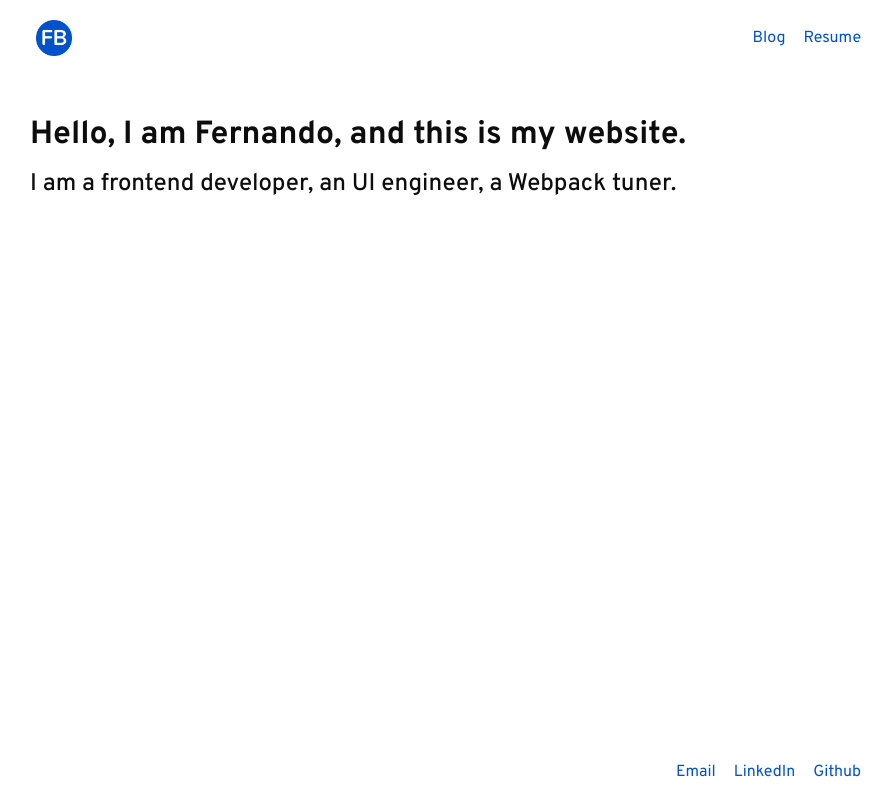
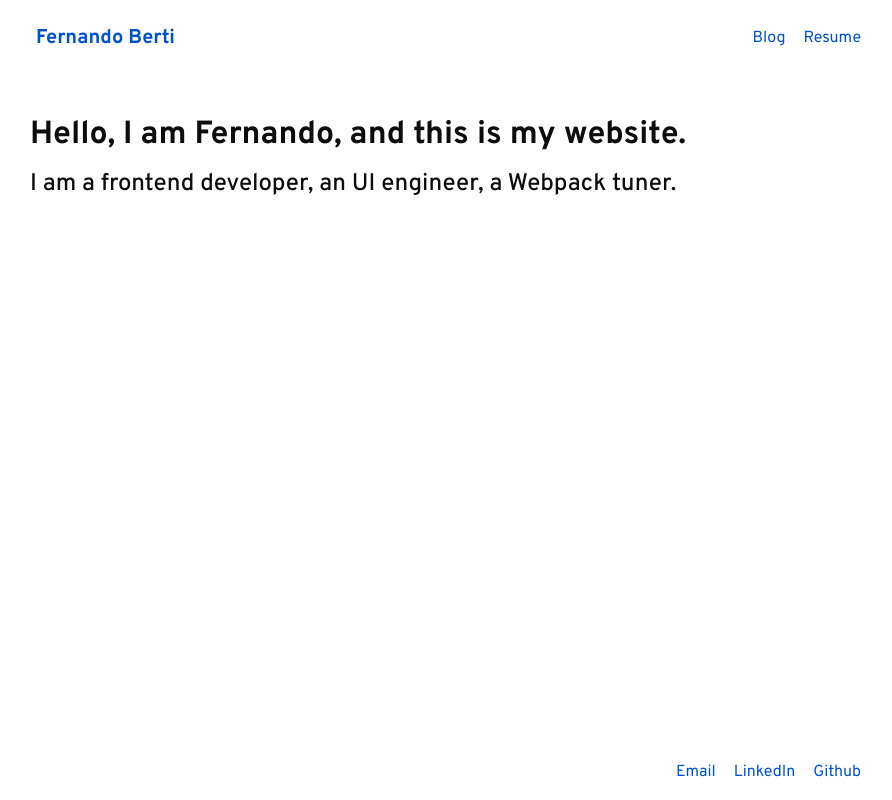
Before and after one commit to bertilxi/fberti.dev, a Nuxt app: page / in a window 1280 px wide. Shown: the whole page, without its empty margins (190-1082 px from the left). Built offline with nearby package versions, Linux system fonts and the light colour scheme; a small style sheet from the web is missing; a web font is replaced by a local one.

Commit message:
Update nuxt typescript

```diff
--- a/components/BlogPost.vue
+++ b/components/BlogPost.vue
@@ -7,7 +7,9 @@
       <h3 class="card-title h5 text-bold text-dark">
         {{ post.title }}
       </h3>
-      <div class="card-subtitle text-gray">{{ post.description }}</div>
+      <div class="card-subtitle text-gray">
+        {{ post.description }}
+      </div>
     </div>
   </nuxt-link>
 </template>
--- a/components/resume/Section.vue
+++ b/components/resume/Section.vue
@@ -1,6 +1,8 @@
 <template>
   <div class="resume-section">
-    <h4 class="text-bold text-primary resume-title">{{ title }}</h4>
+    <h4 class="text-bold text-primary resume-title">
+      {{ title }}
+    </h4>
     <slot />
   </div>
 </template>
--- a/layouts/default.vue
+++ b/layouts/default.vue
@@ -3,19 +3,23 @@
     <header class="navbar app-navbar">
       <section class="navbar-section">
         <nuxt-link to="/" class="brand">
-          <img class="img-responsive" src="~/static/icon.png" width="36" />
+          <span>Fernando Berti</span>
         </nuxt-link>
       </section>
       <section class="navbar-section">
-        <nuxt-link to="/blog" class="btn btn-link">Blog</nuxt-link>
-        <nuxt-link to="/resume" class="btn btn-link">Resume</nuxt-link>
+        <nuxt-link to="/blog" class="btn btn-link">
+          Blog
+        </nuxt-link>
+        <nuxt-link to="/resume" class="btn btn-link">
+          Resume
+        </nuxt-link>
       </section>
     </header>
     <section class="section my-section">
       <nuxt />
     </section>
     <footer class="navbar footer">
-      <section class="navbar-section"></section>
+      <section class="navbar-section" />
       <section class="navbar-section">
         <a class="btn btn-link" @click="mailto()">
           Email
@@ -25,6 +29,7 @@
           class="btn btn-link"
           href="https://www.linkedin.com/in/fernando-ivan-berti-81717b37"
           target="_blank"
+          rel="noopener noreferrer"
         >
           LinkedIn
         </a>
@@ -33,6 +38,7 @@
           class="btn btn-link"
           href="https://github.com/bertilxi"
           target="_blank"
+          rel="noopener noreferrer"
         >
           Github
         </a>
@@ -67,6 +73,9 @@ export default {
   margin-bottom: 0;
   margin-left: 0.3rem;
   margin-right: 0.3rem;
+  display: flex;
+  align-items: center;
+  text-decoration: none !important;
 }
 .my-section {
   flex: 1 0;
--- a/nuxt.config.ts
+++ b/nuxt.config.ts
@@ -1,8 +1,8 @@
-import NuxtConfiguration from "@nuxt/config";
+import { Configuration } from "@nuxt/types";
 import path from "path";
 import posts from "./content";
 
-const config: NuxtConfiguration = {
+const config: Configuration = {
   router: {
     linkExactActiveClass: "active"
   },
@@ -34,6 +34,8 @@ const config: NuxtConfiguration = {
     ]
   },
 
+  buildModules: ["@nuxt/typescript-build"],
+
   build: {
     // cache: true,
     extractCSS: true,
@@ -55,7 +57,7 @@ const config: NuxtConfiguration = {
         // compress: false
       }
     },
-    extend(config) {
+    extend(config: Record<string, any>) {
       if (!config.module) {
         return;
       }
@@ -73,6 +75,12 @@ const config: NuxtConfiguration = {
     }
   },
 
+  render: {
+    bundleRenderer: {
+      shouldPrefetch: () => true
+    }
+  },
+
   modules: ["@nuxtjs/pwa"],
 
   generate: {
--- a/pages/resume.vue
+++ b/pages/resume.vue
@@ -5,7 +5,9 @@
     >
     <div id="resume" class="resume">
       <Section>
-        <h3 class="text-bold">Fernando Berti</h3>
+        <h3 class="text-bold">
+          Fernando Berti
+        </h3>
       </Section>
 
       <Section title="Contact">
--- a/service/pdf.ts
+++ b/service/pdf.ts
@@ -1,10 +1,10 @@
-import puppeteer from "puppeteer";
+import { launch } from "puppeteer";
 import { join } from "path";
 import { writeFileSync, readFileSync } from "fs";
 import globby from "globby";
 
 export const generate = async () => {
-  const browser = await puppeteer.launch({
+  const browser = await launch({
     headless: true,
     args: ["--no-sandbox", "--disable-dev-shm-usage"]
   });
```
Also changed, not shown: components/resume/Education.vue (+9 -3 lines), components/resume/Experience.vue (+9 -3 lines), package.json (+15 -13 lines), tsconfig.json (+6 -12 lines), .eslintrc.js, 2 other files (tests, documents, lock files or other folders).
